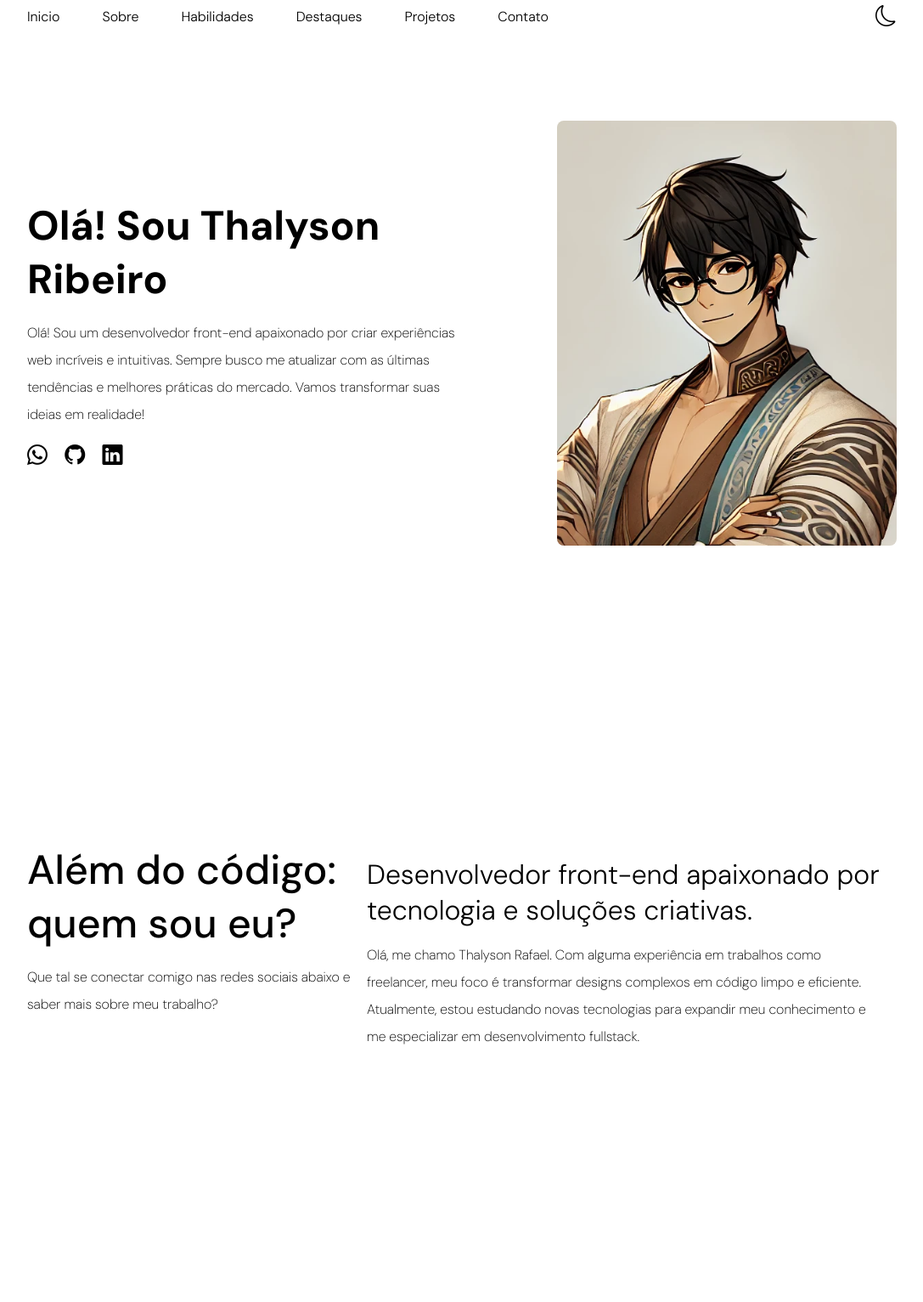
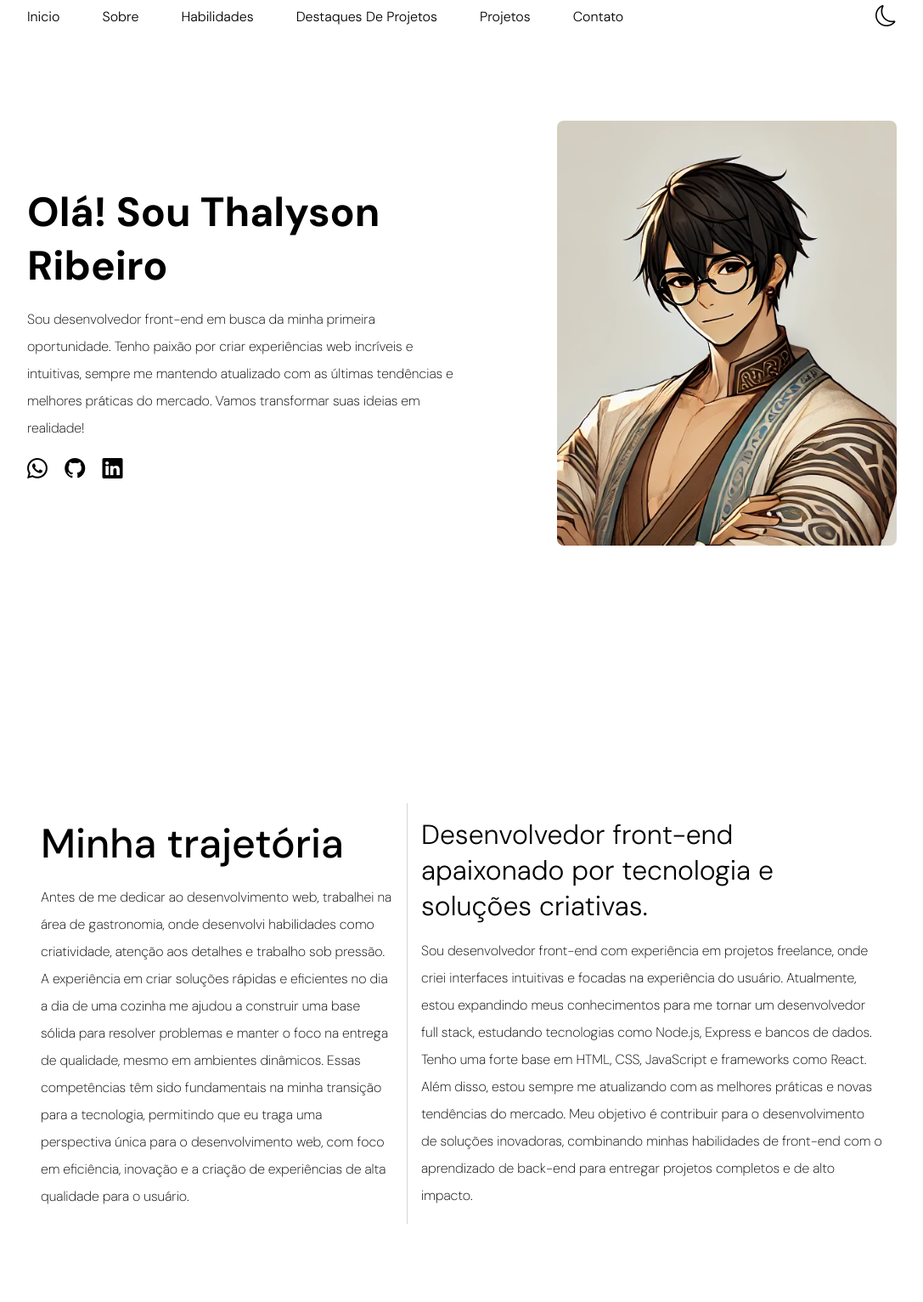
Before and after one commit to ThalysonRibeiro/portfolio, a plain HTML site: page index.html in a window 1280 px wide. Shown: the part 8-1540 px from the top of the page at 85% size, without its empty margins (96-1183 px from the left). Drawn offline with nearby package versions, Linux system fonts and the light colour scheme.

Commit message:
ajustes sobre, ajuste navbar, remoção de comentarios.

```diff
--- a/css/components/about_me.css
+++ b/css/components/about_me.css
@@ -7,9 +7,16 @@
 }
 
 .about__left {
-  width: 30%;
-  height: 400px;
+  /* background-color: var(--bg-color-2); */
+  width: 35%;
+  min-height: 400px;
   margin-left: 10%;
+  border: 1px solid #d4d4d4;
+  border-top: none;
+  border-bottom: none;
+  border-left: none;
+  /* border-radius: 10px; */
+  padding: 1rem;
 }
 
 .about__left h2 {
@@ -25,8 +32,8 @@
 }
 
 .about__right {
-  width: 50%;
-  height: 400px;
+  width: 45%;
+  min-height: 400px;
   margin-right: 10%;
   padding: 1rem;
 }
@@ -49,6 +56,7 @@
     height: auto;
     margin-left: 0;
     text-align: center;
+    border: none;
   }
 
   .about__left h2 {
--- a/css/components/header.css
+++ b/css/components/header.css
@@ -8,7 +8,6 @@ header {
 }
 
 header .header__left {
-  /* max-width: 62rem; */
   width: 40%;
   margin-left: 10%;
 }
@@ -40,7 +39,6 @@ header .header__left {
 }
 
 header .header__right {
-  /* max-width: 62rem; */
   display: flex;
   align-items: center;
   justify-content: end;
--- a/css/components/skills.css
+++ b/css/components/skills.css
@@ -103,11 +103,13 @@
   .skills__left {
     width: 80%;
     margin-left: 0;
+    border: none;
   }
 
   .skills__right {
     width: 80%;
     margin-right: 0;
+    border: none;
   }
 
   .skills__left h2,
--- a/index.html
+++ b/index.html
@@ -74,7 +74,7 @@
         <li><a href="#inicio">inicio</a></li>
         <li><a href="#about">sobre</a></li>
         <li><a href="#skills">habilidades</a></li>
-        <li><a href="#highlights">destaques</a></li>
+        <li><a href="#highlights">destaques de projetos</a></li>
         <li><a href="pages/projects.html">projetos</a></li>
         <li><a href="#footer">contato</a></li>
       </ul>
@@ -87,10 +87,10 @@
       <div class="header__left">
         <h1>Olá! Sou Thalyson Ribeiro</h1>
         <p>
-          Olá! Sou um desenvolvedor front-end apaixonado por criar experiências
-          web incríveis e intuitivas. Sempre busco me atualizar com as últimas
-          tendências e melhores práticas do mercado. Vamos transformar suas
-          ideias em realidade!
+          Sou desenvolvedor front-end em busca da minha primeira oportunidade.
+          Tenho paixão por criar experiências web incríveis e intuitivas, sempre
+          me mantendo atualizado com as últimas tendências e melhores práticas
+          do mercado. Vamos transformar suas ideias em realidade!
         </p>
         <div class="contact_icons">
           <a onclick="enviarMensagem()" style="cursor: pointer"
@@ -130,10 +130,18 @@
     <main>
       <section id="about" class="about">
         <div class="about__left">
-          <h2>Além do código: quem sou eu?</h2>
+          <h2>Minha trajetória</h2>
           <p>
-            Que tal se conectar comigo nas redes sociais abaixo e saber mais
-            sobre meu trabalho?
+            Antes de me dedicar ao desenvolvimento web, trabalhei na área de
+            gastronomia, onde desenvolvi habilidades como criatividade, atenção
+            aos detalhes e trabalho sob pressão. A experiência em criar soluções
+            rápidas e eficientes no dia a dia de uma cozinha me ajudou a
+            construir uma base sólida para resolver problemas e manter o foco na
+            entrega de qualidade, mesmo em ambientes dinâmicos. Essas
+            competências têm sido fundamentais na minha transição para a
+            tecnologia, permitindo que eu traga uma perspectiva única para o
+            desenvolvimento web, com foco em eficiência, inovação e a criação de
+            experiências de alta qualidade para o usuário.
           </p>
         </div>
         <div class="about__right">
@@ -142,13 +150,18 @@
             criativas.
           </h3>
           <p>
-            Olá, me chamo Thalyson Rafael. Com alguma experiência em trabalhos
-            como freelancer, meu foco é transformar designs complexos em código
-            limpo e eficiente. Atualmente, estou estudando novas tecnologias
-            para expandir meu conhecimento e me especializar em desenvolvimento
-            fullstack.
+            Sou desenvolvedor front-end com experiência em projetos freelance,
+            onde criei interfaces intuitivas e focadas na experiência do
+            usuário. Atualmente, estou expandindo meus conhecimentos para me
+            tornar um desenvolvedor full stack, estudando tecnologias como
+            Node.js, Express e bancos de dados. Tenho uma forte base em HTML,
+            CSS, JavaScript e frameworks como React. Além disso, estou sempre me
+            atualizando com as melhores práticas e novas tendências do mercado.
+            Meu objetivo é contribuir para o desenvolvimento de soluções
+            inovadoras, combinando minhas habilidades de front-end com o
+            aprendizado de back-end para entregar projetos completos e de alto
+            impacto.
           </p>
-          <p></p>
         </div>
       </section>
 
```
Also changed, not shown: pages/projects.html (+1 -1 lines).
